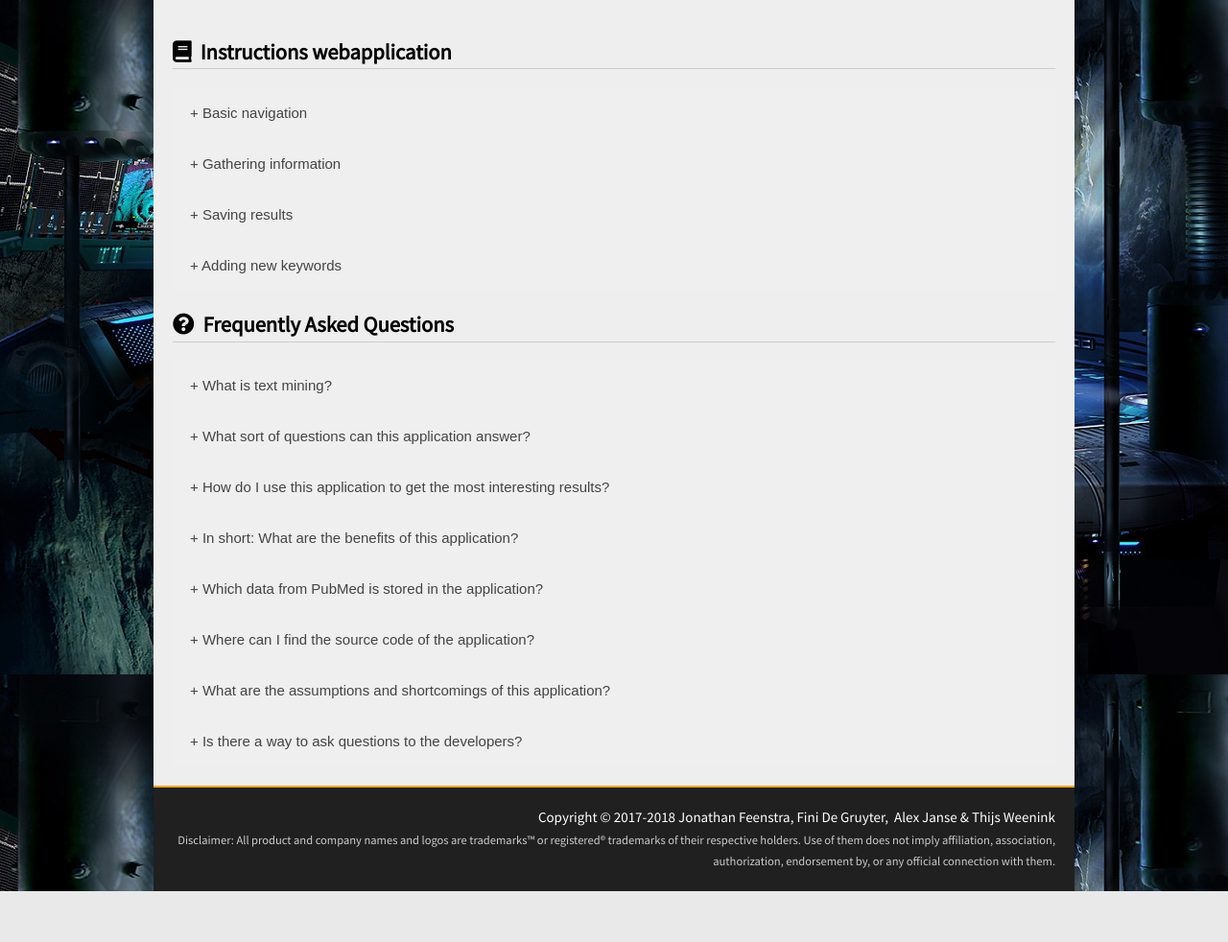
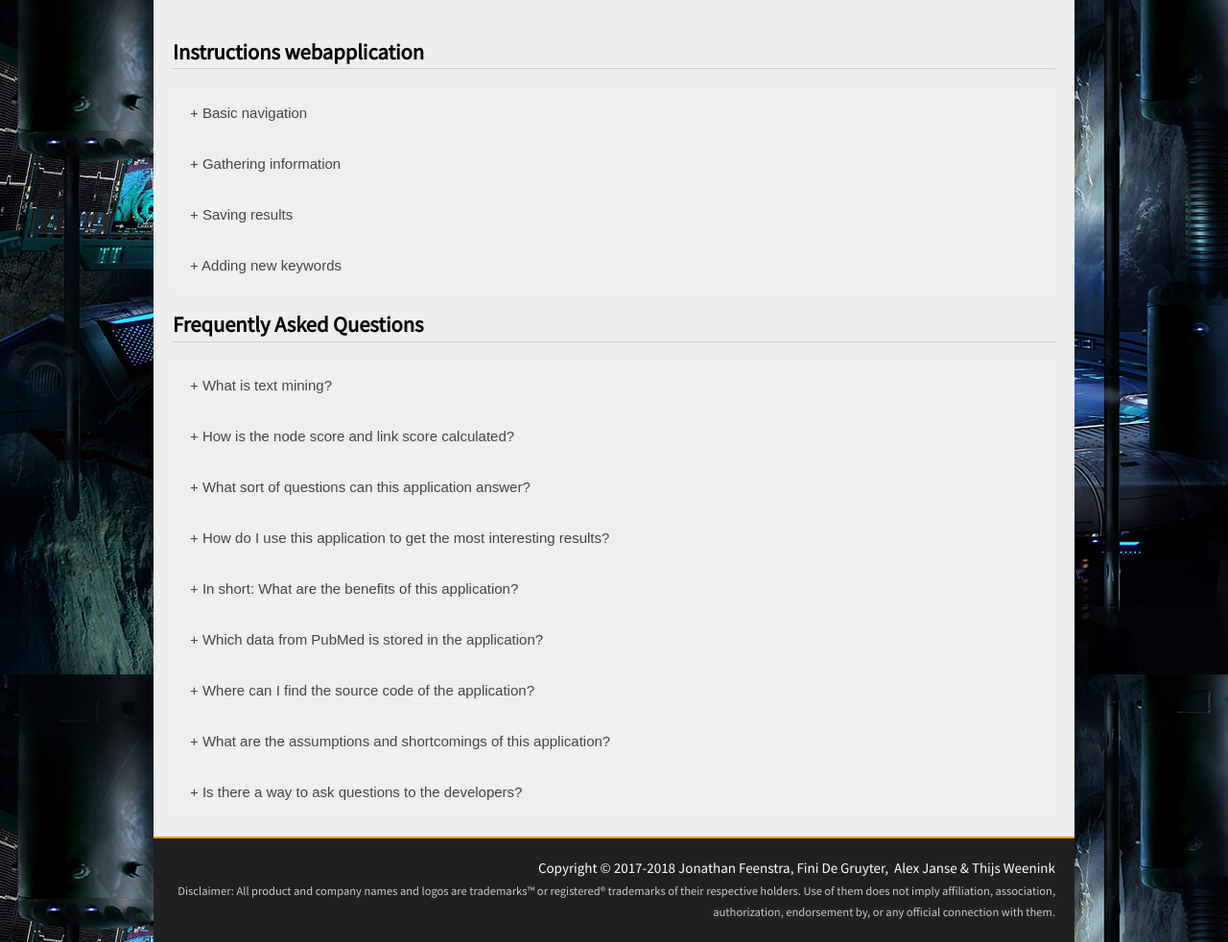
Before and after one commit to JonathanFeenstra/BATMAN, a Python web app: template templates/help.html in a window 1280 px wide. Shown: the part 97-1079 px from the top of the page at 96% size. Before the commit the page ends 1026 px from the top, so only its background shows below. Run offline with Jinja, Linux system fonts and the light colour scheme; the template is opened without the code that fills it, so the values that code supplies are empty; some libraries are stand-ins or nearby versions.

Commit message:
help pagina update

```diff
--- a/templates/help.html
+++ b/templates/help.html
@@ -16,17 +16,17 @@ boxes). Source: https://www.w3schools.com/howto/howto_js_accordion.asp
 
 {% block content %}
 <!-- Instructions -->
-<h2><i class="fa fa-book" aria-hidden="true"></i> &nbsp;Instructions webapplication</h2>
+<h2>Instructions webapplication</h2>
 <button class="accordion">+ Basic navigation</button>
 <div class="panel">
   <p>
 <b>All changes made withing the network are only temporarily! By refreshing the page, the original network will be back. No data will be deleted from the database</b><br>
 The most basic navigation functions of the displayed network are explained in the Info box. In the search box the “Search” option is available from the start. Here you can fill in a keyword to search in the network. By clicking on "+ More options", other options become available to get the most out of the results. <br>
-<b>Nodes:</b> Here you can choose a keyword in the network with all available options. Selecting a keyword will result in a zoom in and highlight of the selected keyword in the network.<br>
-<b>Minimal relation/node score:</b> Here you can choose with a slider what the minimal score of a link or node is. All links/nodes with a score lower than the selected number will disappear.<br>
-<b>Maximal relation/node score:</b> Here you can choose with a slider what the maximal score of a link or node is. All links/nodes with a score higher than the selected number will disappear.<br>
-<b>Remove links between:</b> Here you can choose to remove links within a same category. For example by clicking on "Health effect" all links between health effects will disappear.<br>
-<b>Filter by keywords:</b> Here you can select one or more nodes to remove from the network by clicking on "Remove". By clicking on "Filter" the selected nodes will be visualized, while the other nodes and links will be grayed out.
+<b>Nodes:</b><br> Here you can choose a keyword in the network with all available options. Selecting a keyword will result in a zoom in and highlight of the selected keyword in the network.<br>
+<b>Minimal relation/node score:</b><br> Here you can choose with a slider what the minimal score of a link or node is. All links/nodes with a score lower than the selected number will disappear.<br>
+<b>Maximal relation/node score:</b><br> Here you can choose with a slider what the maximal score of a link or node is. All links/nodes with a score higher than the selected number will disappear.<br>
+<b>Remove links between:</b><br> Here you can choose to remove links within a same category. For example by clicking on "Health effect" all links between health effects will disappear.<br>
+<b>Filter by keywords:</b><br> Here you can select one or more nodes to remove from the network by clicking on "Remove". By clicking on "Filter" the selected nodes will be visualized, while the other nodes and links will be grayed out.
   </p>
 </div>
 <button class="accordion">+ Gathering information</button>
@@ -45,10 +45,17 @@ The most basic navigation functions of the displayed network are explained in th
   </p>
 </div>
 <!-- FAQ -->
-<h2><i class="fa fa-question-circle" aria-hidden="true"></i> &nbsp;Frequently Asked Questions</h2>
+<h2>Frequently Asked Questions</h2>
 <button class="accordion">+ What is text mining?</button>
 <div class="panel">
-  <p>The basis of text mining is deriving information from text. With our application it means deriving interesting relationships between biochemical keywords to answer biological research questions. In short, this application finds specific keywords using the PubMed database of biochemical research papers, to find possible interesting articles. It does this by finding articles which has a combination of two keywords in either the articles abstract, title or both. The number of articles found with this specific combination of keywords, the frequency of occurrence of the keywords and the origin of the found keywords (title or abstract) determines a relationship score between the keywords. By doing this for multiple keywords, a network of keywords (nodes) and the relationships between them (links) will be generated. The network will visualize the strength of the relationships with thicker nodes (relative to the amount of occurrence of the keyword) and thicker links (relative to the amount of overlapping PubMed articles and the placement of the keywords in the abstract or title).
+  <p>The basis of text mining is deriving information from text. With our application it means deriving interesting relationships between biochemical keywords to answer biological research questions. In short, this application finds specific keywords using the PubMed database of biochemical research papers, to find possible interesting articles. It does this by finding articles which has a combination of two keywords in either the articles abstract, title or both. The number of articles found with this specific combination of keywords, the frequency of occurrence of the keywords and the origin of the found keywords (title or abstract) determines a relationship score between the keywords. By doing this for multiple keywords, a network of keywords (nodes) and the relationships between them (links) will be generated. The network will visualize the strength of the relationships with thicker nodes (relative to the occurrence of the keyword in total and the placement of the keywords in the abstract or title) and thicker links (relative to the amount of overlapping PubMed articles and the placement of the keywords in the abstract or title). See "How is the node score and link score calculated?"
+  </p>
+</div>
+<button class="accordion">+ How is the node score and link score calculated?</button>
+<div class="panel">
+  <p>For each PubMed article that is linked to a keyword, a score is calculated: (occurrence of keyword in title * 2) + (occurrence of keyword in abstract).<br>
+For each node, the score is calculated by getting the sum of all the scores for that keyword.<br>
+For each link, the score is calculated by getting the sum of the scores of all overlapping PubMed articles.
   </p>
 </div>
 <button class="accordion">+ What sort of questions can this application answer?</button>
```
